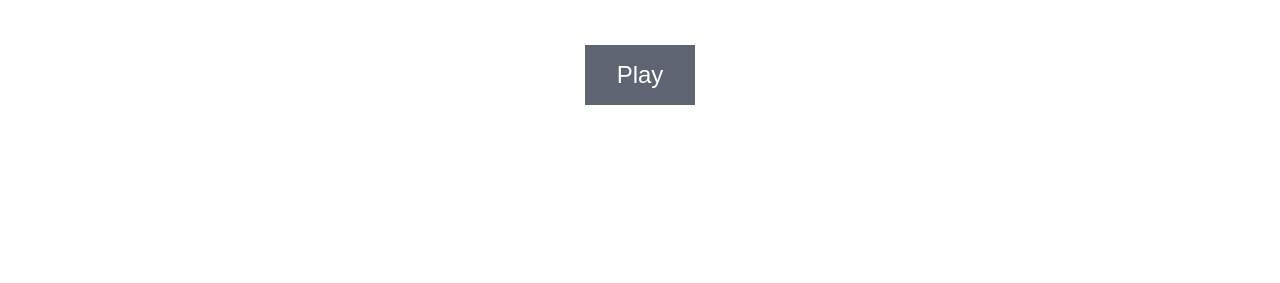
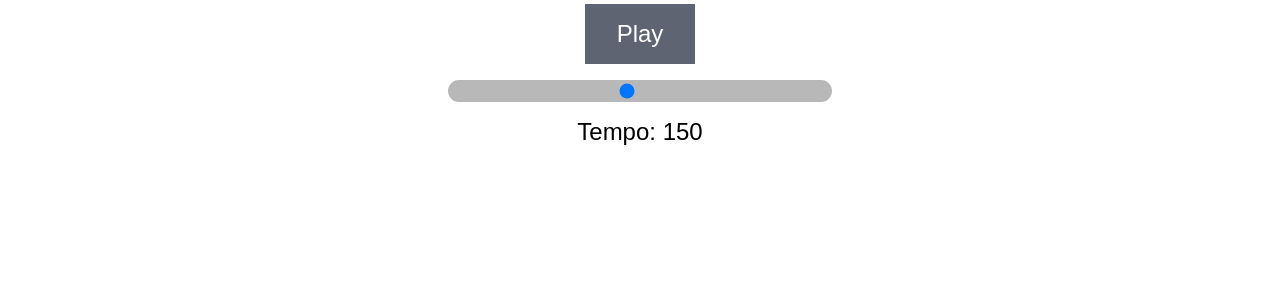
Before and after one commit to payton-burr/BeatMaker, a plain HTML site: page index.html in a window 1280 px wide. Shown: the part 517-800 px from the top of the page. Drawn offline with Linux system fonts and the light colour scheme.

Commit message:
added tempo slider

```diff
--- a/assets/styles/style.css
+++ b/assets/styles/style.css
@@ -103,6 +103,26 @@ select {
   background-color: #949db1;
 }
 
+.tempo {
+  width: 30%;
+}
+
+.tempo-slider {
+  padding: 0.2rem;
+  -webkit-appearance: none;
+  margin: 1rem 0rem;
+  width: 100%;
+  position: relative;
+  background-color: #b8b8b8;
+  cursor: pointer;
+  border-radius: 1rem;
+}
+
+.tempo p {
+  font-size: 1.5rem;
+  text-align: center;
+}
+
 @keyframes playTrack {
   from {
     transform: scale(1);
--- a/index.html
+++ b/index.html
@@ -86,6 +86,11 @@
 
     <button class="play">Play</button>
 
+    <div class="tempo">
+      <input type="range" class="tempo-slider" max="300" min="20" value="150">
+      <p>Tempo: <span class="tempo-num">150</span></p>
+    </div>
+
   </div>
 
 
```
